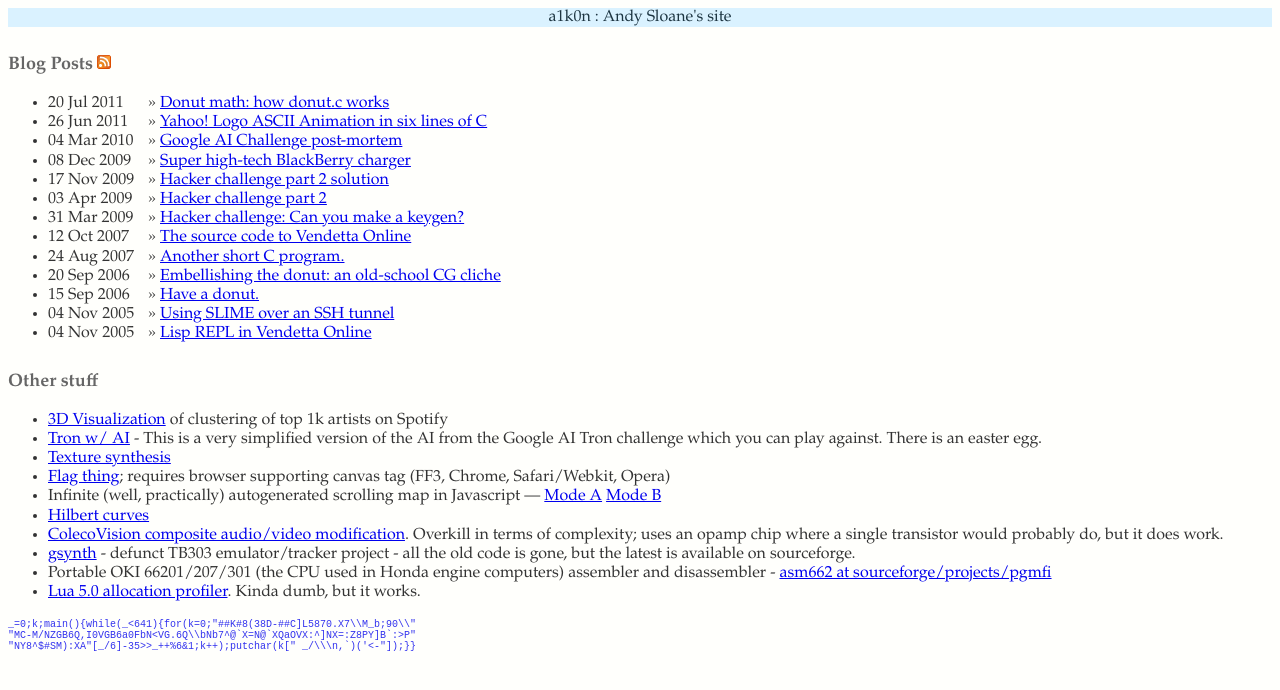
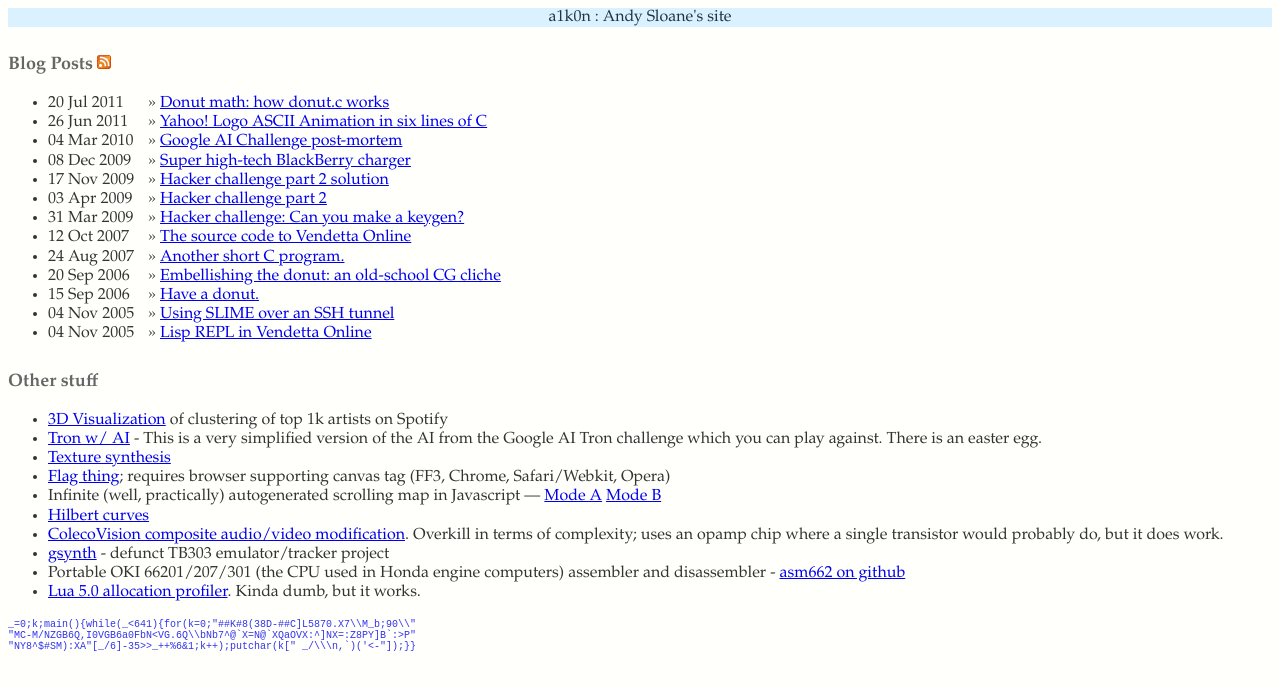
Before and after one commit to a1k0n/a1k0n.github.io, a Jekyll site: the page built from index.html, in a window 1280 px wide. Shown: the top 690 px of the page. Built offline with Jekyll 4.4.1, drawn with Linux system fonts in a browser that asks for light colours; Markdown is read by kramdown in place of the engine named in the settings.

Commit message:
moved sourceforge crap to github

```diff
--- a/index.html
+++ b/index.html
@@ -47,13 +47,12 @@
 modification</a>.  Overkill in terms of complexity; uses an opamp chip where a
 single transistor would probably do, but it does work.
 
-<li><a href="code/gsynth/">gsynth</a> - defunct TB303 emulator/tracker project
-- all the old code is gone, but the latest is available on sourceforge.
+<li><a href="https://github.com/a1k0n/gsynth">gsynth</a> - defunct TB303 emulator/tracker project
+</li>
 
 <li>Portable OKI 66201/207/301 (the CPU used in Honda engine computers)
 assembler and disassembler - <a
-href="http://sourceforge.net/projects/pgmfi/">asm662 at
-sourceforge/projects/pgmfi</a></li>
+href="https://github.com/a1k0n/asm662">asm662 on github</a></li>
 
 <li><a href="/code/lallocprof/">Lua 5.0 allocation profiler</a>.  Kinda
 dumb, but it works.
```
